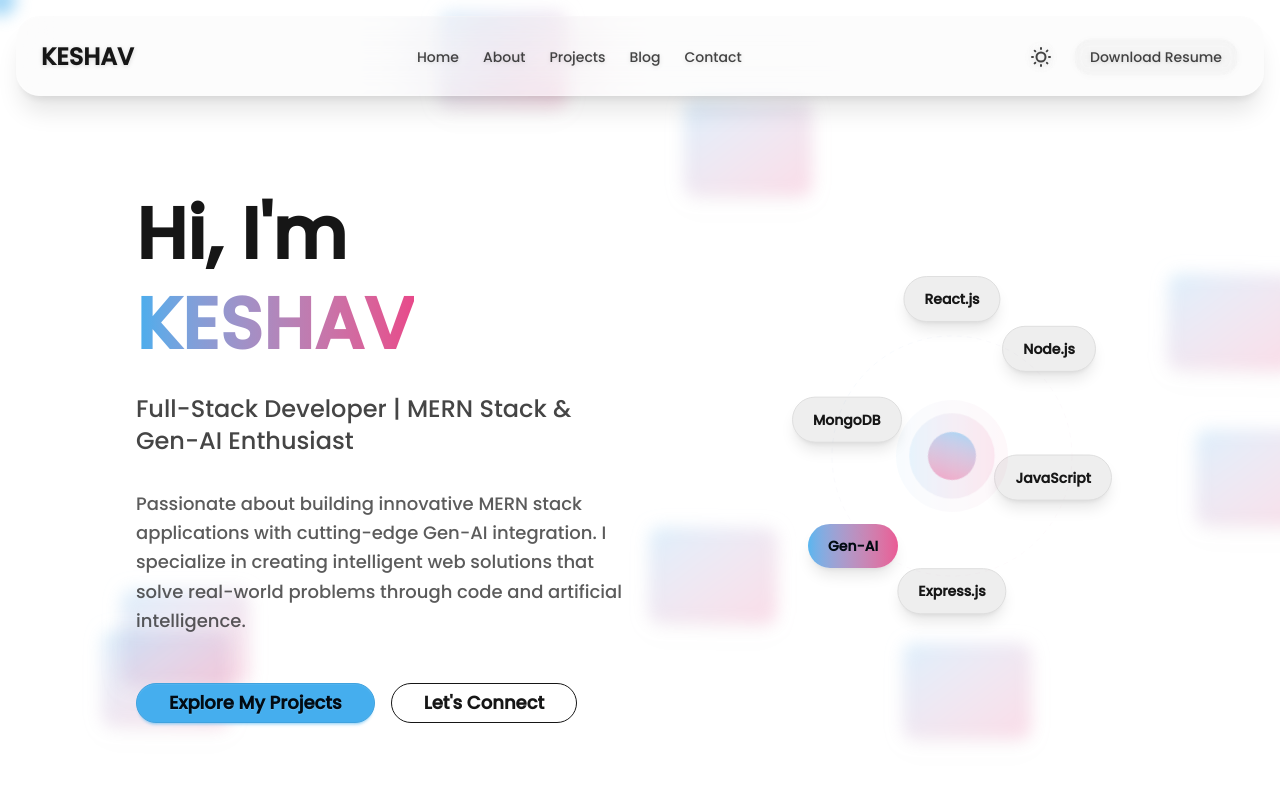
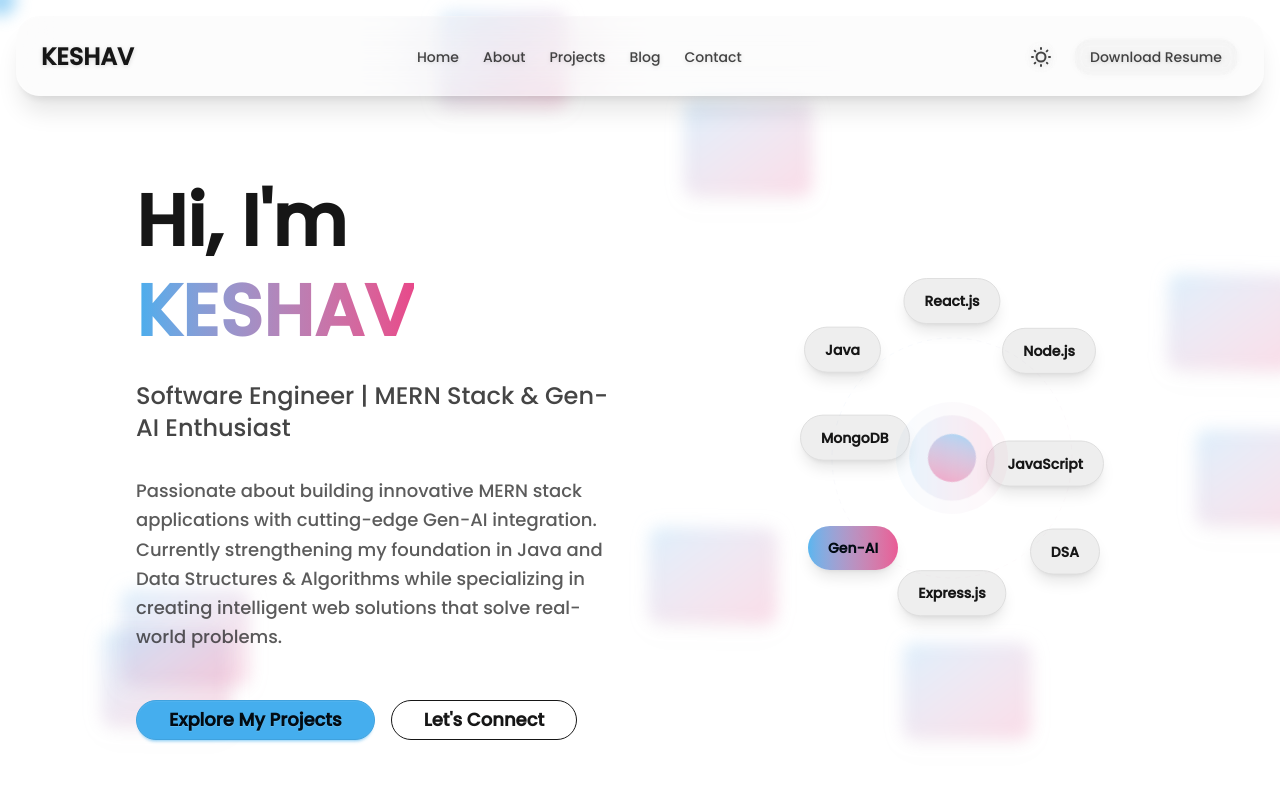
Before and after one commit to ikeshav26/_portfolio, a React (Vite) app: page / in a window 1280 px wide. Shown: the top 800 px of the page. Built offline with nearby package versions, Linux system fonts and the light colour scheme; a web font is replaced by a local one.

Commit message:
✨ text updated

```diff
--- a/src/pages/Home.jsx
+++ b/src/pages/Home.jsx
@@ -117,7 +117,7 @@ const Home = () => {
 
                 <div className="overflow-hidden">
                   <p className="text-xl md:text-2xl text-base-content/80 font-medium animate-slide-up-delay-1">
-                    Full-Stack Developer | MERN Stack & Gen-AI Enthusiast
+                    Software Engineer | MERN Stack & Gen-AI Enthusiast
                   </p>
                 </div>
               </div>
@@ -125,8 +125,8 @@ const Home = () => {
               <div className="overflow-hidden">
                 <p className="text-base-content/70 text-lg leading-relaxed animate-slide-up-delay-2">
                   Passionate about building innovative MERN stack applications with cutting-edge
-                  Gen-AI integration. I specialize in creating intelligent web solutions that solve
-                  real-world problems through code and artificial intelligence.
+                  Gen-AI integration. Currently strengthening my foundation in Java and Data Structures & Algorithms
+                  while specializing in creating intelligent web solutions that solve real-world problems.
                 </p>
               </div>
 
@@ -162,13 +162,25 @@ const Home = () => {
                   </div>
                 </div>
 
-                <div className="absolute top-36 left-8 animate-float-slow-delay-2">
+                <div className="absolute top-40 left-10 animate-float-slow-delay-2">
                   <div className="bg-base-200 dark:bg-base-300 border border-base-300 dark:border-base-600 text-base-content px-5 py-3 rounded-full text-sm font-semibold shadow-lg hover:shadow-xl transition-all duration-300">
                     MongoDB
                   </div>
                 </div>
 
-                <div className="absolute bottom-36 right-8 animate-float-slow-delay-3">
+                <div className="absolute top-18 left-11 animate-float-slow-delay-2">
+                  <div className="bg-base-200 dark:bg-base-300 border border-base-300 dark:border-base-600 text-base-content px-5 py-3 rounded-full text-sm font-semibold shadow-lg hover:shadow-xl transition-all duration-300">
+                    Java
+                  </div>
+                </div>
+
+                <div className="absolute bottom-18 right-11 animate-float-slow-delay-3">
+                  <div className="bg-base-200 dark:bg-base-300 border border-base-300 dark:border-base-600 text-base-content px-5 py-3 rounded-full text-sm font-semibold shadow-lg hover:shadow-xl transition-all duration-300">
+                    DSA
+                  </div>
+                </div>
+
+                <div className="absolute bottom-40 right-10 animate-float-slow-delay-3">
                   <div className="bg-base-200 dark:bg-base-300 border border-base-300 dark:border-base-600 text-base-content px-5 py-3 rounded-full text-sm font-semibold shadow-lg hover:shadow-xl transition-all duration-300">
                     JavaScript
                   </div>
@@ -404,6 +416,14 @@ const Home = () => {
           animation: float-slow 4s ease-in-out infinite 2.5s;
         }
 
+        .animate-float-slow-delay-6 {
+          animation: float-slow 4s ease-in-out infinite 3s;
+        }
+
+        .animate-float-slow-delay-7 {
+          animation: float-slow 4s ease-in-out infinite 3.5s;
+        }
+
         .animate-pulse-slow {
           animation: pulse-slow 3s ease-in-out infinite;
         }
```
